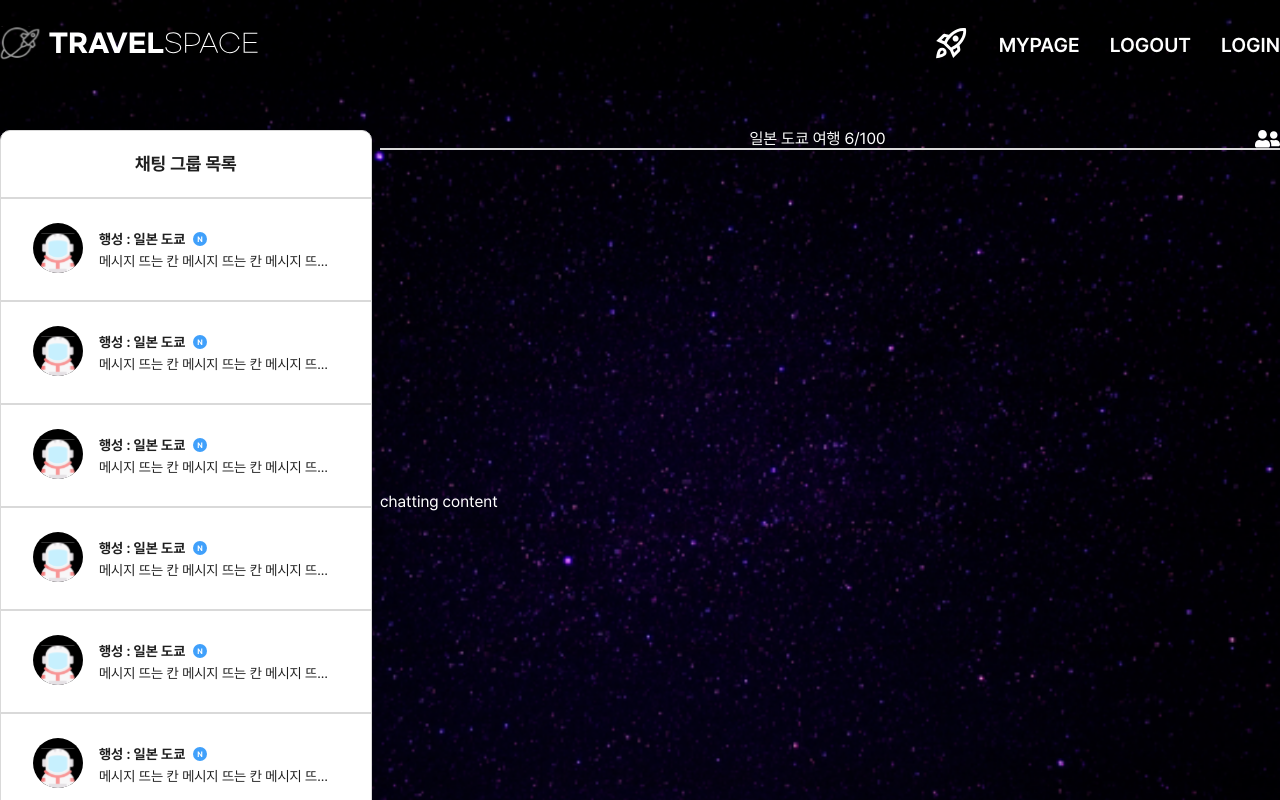
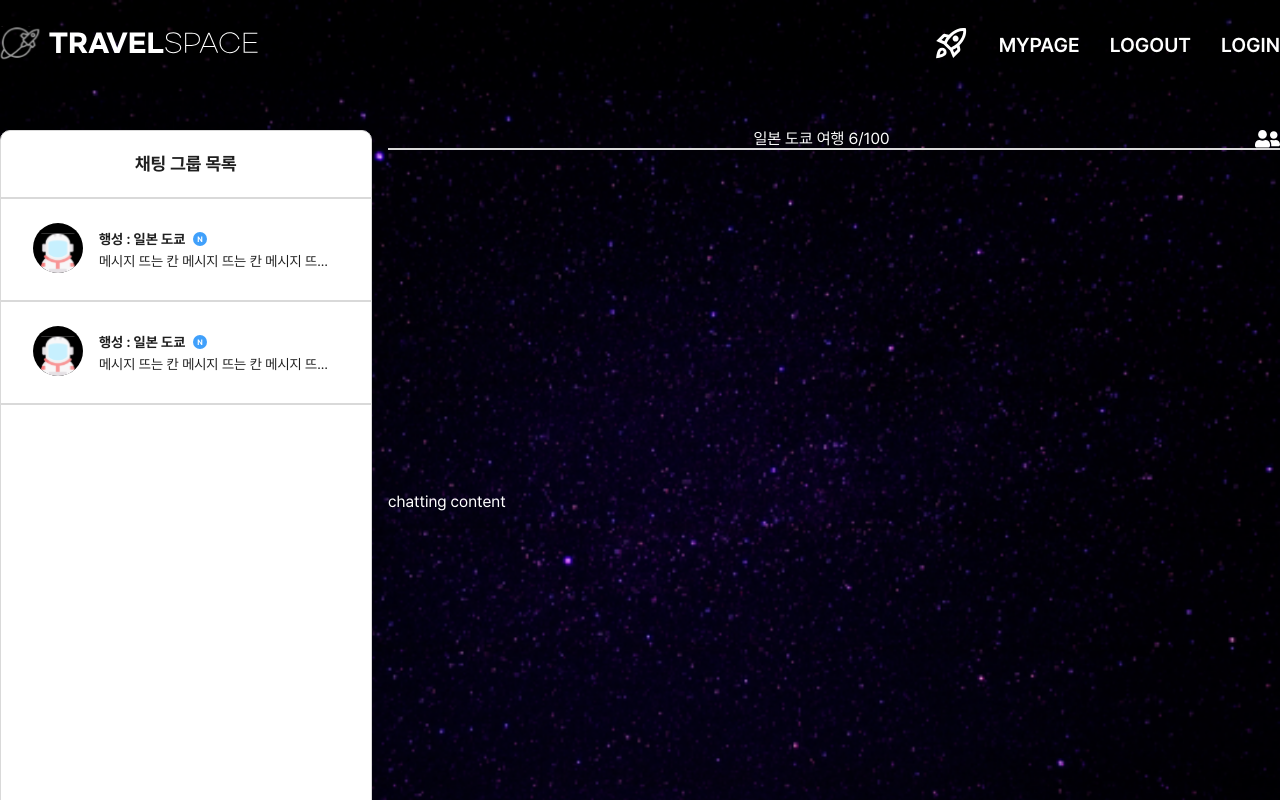
Before and after one commit to Travel-Space/client, a Next.js app: page /chat in a window 1280 px wide. Shown: the top 800 px of the page. Built offline with nearby package versions, Linux system fonts and the light colour scheme.

Commit message:
design: chat page css 코드 수정

```diff
--- a/src/app/chat/page.styled.ts
+++ b/src/app/chat/page.styled.ts
@@ -1,20 +1,17 @@
+import styled from "styled-components";
 import { bodyContainer, flexAlignCenter } from "@/styles/common";
-import styled from "styled-components";
 
 export const Container = styled.div`
   ${bodyContainer}
-`;
-
-export const Wrapper = styled.div`
   ${flexAlignCenter}
-  gap: 8px;
+  gap: 16px;
   padding: 40px 0 64px 0;
 `;
 
 export const ChatBox = styled.div`
   height: 100vh;
+  border-radius: 10px;
   border: 1px solid #d9d9d9;
-  border-radius: 10px;
   background-color: ${({ theme }) => theme.PALETTE.white};
 `;
 
@@ -28,11 +25,6 @@ export const ListTitle = styled.div`
   }
 `;
 
-export const Line = styled.div`
-  height: 1px;
-  border: 1px solid #d9d9d9;
-`;
-
 export const ListBox = styled.div`
   height: calc(100vh - 88px);
   overflow: scroll; /* 세로 스크롤을 활성화 */
--- a/src/app/chat/page.tsx
+++ b/src/app/chat/page.tsx
@@ -1,39 +1,28 @@
 "use client";
 
+import List from "./List";
+import Content from "./Content";
+
 import * as S from "./page.styled";
-import ChatContent from "./Content";
-import ChatList from "./List";
+import Line from "@/components/common/Line";
 
 export default function Chat() {
   return (
     <S.Container>
-      <S.Wrapper>
       <S.ChatBox>
         <S.ListTitle>
           <span>채팅 그룹 목록</span>
         </S.ListTitle>
 
-          <S.Line />
+        <Line />
 
         <S.ListBox>
-            {/* 채팅 목록 */}
-            <ChatList />
-            <ChatList />
-            <ChatList />
-            <ChatList />
-            <ChatList />
-            <ChatList />
-            <ChatList />
-            <ChatList />
-            <ChatList />
-            <ChatList />
-            <ChatList />
+          <List />
+          <List />
         </S.ListBox>
       </S.ChatBox>
 
-        {/* 채팅 내용 */}
-        <ChatContent />
-      </S.Wrapper>
+      <Content />
     </S.Container>
   );
 }
```
Lines whose indentation alone changed are shown as unchanged.
